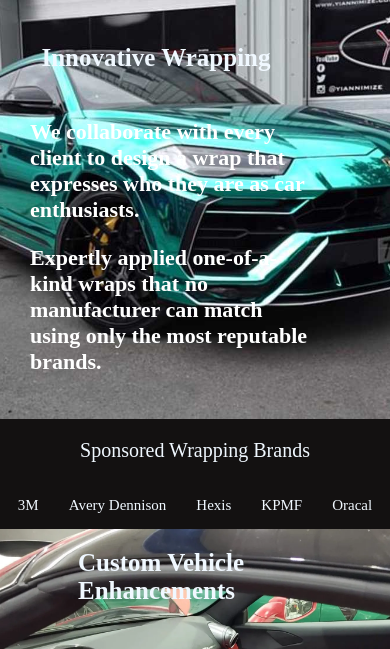
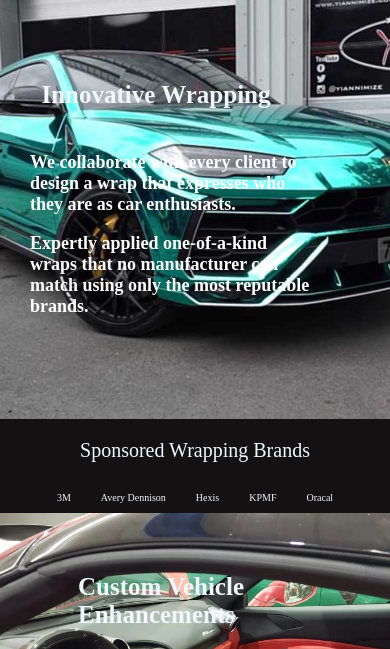
Before and after one commit to ChrisJorge/PA-307.2.1, a plain HTML site: page index.html in a window 390 px wide. Shown: the part 153-802 px from the top of the page. Drawn offline with Linux system fonts and the light colour scheme.

Commit message:
Modified Smaller screen width paramaters

```diff
--- a/style.css
+++ b/style.css
@@ -151,11 +151,15 @@ body{
 }
 
 /* CSS For Smaller Screens */
-@media (max-width: 500px){
+@media (min-width: 300px) and (max-width: 800px){
     /* Nav Bar CSS */
     .companyLogo{
         width: 70%;
         padding-left: 1px;
+    }
+
+    .option{
+        width: 30%;
     }
 
     .companyLogo svg{
@@ -191,6 +195,9 @@ body{
 
     /*  Text CSS*/
     .heading h3{
+        padding-top: 0%;
+        padding-bottom: 0%;
+        margin-top: 0%;
         font-size: 25px;
     }
 
@@ -200,7 +207,15 @@ body{
 
     .description p{
         font-weight: 600;
+        font-size: 18px;
     }
+
+   /* Section Breaks CSS */
+   .breakUpBody p{
+    font-size: 10px;
+    padding-left: 15px;
+    padding-right: 15px;
+}
 
     .adTwo{
         height: 50vh;
```
